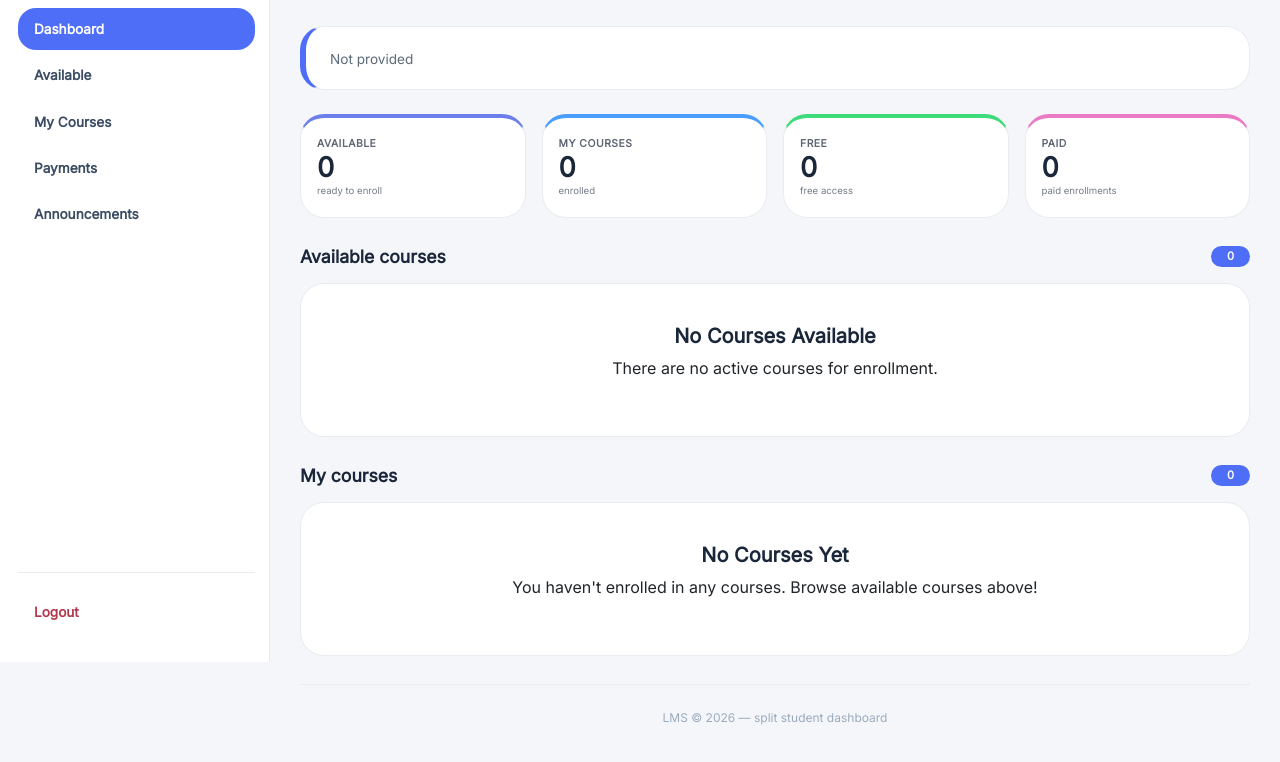
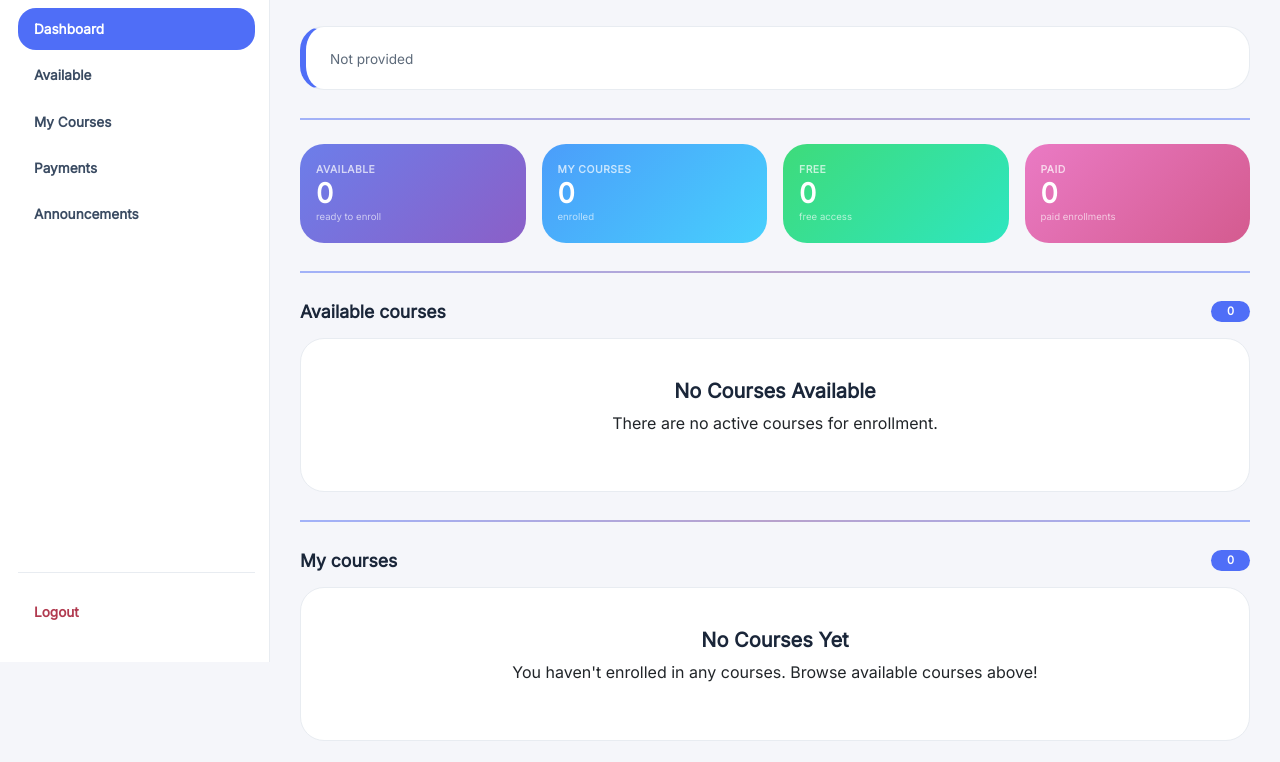
Before and after one commit to sakwasilas/smart-tech-lms, a Flask app: template templates/students/student_dashboard.html in a window 1280 px wide. Shown: the part 138-900 px from the top of the page. Before the commit the page ends 863 px from the top, so only its background shows below. Run offline with Flask 3, Linux system fonts and the light colour scheme; the template is opened without the code that fills it, so the values that code supplies are empty; some libraries are stand-ins or nearby versions.

Commit message:
modfied the background

```diff
--- a/templates/students/student_dashboard.html
+++ b/templates/students/student_dashboard.html
@@ -52,6 +52,14 @@
       background: linear-gradient(90deg, #4f6ef7, #7c4d9e, #4f6ef7);
       margin: 0;
       opacity: 1;
+    }
+
+    .hr-section {
+      border: none;
+      height: 2px;
+      background: linear-gradient(90deg, #4f6ef7, #7c4d9e, #4f6ef7);
+      margin: 28px 0 24px 0;
+      opacity: 0.5;
     }
 
     /* ----- split layout ----- */
@@ -155,20 +163,32 @@
     .stat-card .stat-label {
       font-size: 0.65rem; font-weight: 700; text-transform: uppercase;
       letter-spacing: 0.5px; opacity: 0.7;
-      color: #1a2639;
+      color: #ffffff;
     }
     .stat-card .stat-value {
       font-size: 1.7rem; font-weight: 800; line-height: 1.2;
-      color: #1a2639;
+      color: #ffffff;
     }
     .stat-card .stat-sub {
-      font-size: 0.6rem; opacity: 0.6; margin-top: 2px;
-      color: #1a2639;
+      font-size: 0.6rem; opacity: 0.8; margin-top: 2px;
+      color: rgba(255,255,255,0.8);
     }
-    .stat-card.purple { border-top: 4px solid #6c7eea; }
-    .stat-card.blue { border-top: 4px solid #4b9dfa; }
-    .stat-card.green { border-top: 4px solid #3edb7a; }
-    .stat-card.pink { border-top: 4px solid #ea7ac4; }
+    .stat-card.purple {
+      background: linear-gradient(135deg, #6c7eea, #8b5fc7);
+      border: none;
+    }
+    .stat-card.blue {
+      background: linear-gradient(135deg, #4b9dfa, #47d0fd);
+      border: none;
+    }
+    .stat-card.green {
+      background: linear-gradient(135deg, #3edb7a, #2ee6c0);
+      border: none;
+    }
+    .stat-card.pink {
+      background: linear-gradient(135deg, #ea7ac4, #d45b8f);
+      border: none;
+    }
 
     .profile-card {
       background: #ffffff;
@@ -382,6 +402,9 @@
       </div>
     </div>
 
+    <!-- ===== HR BEFORE STATS ===== -->
+    <hr class="hr-section" />
+
     <!-- stats -->
     <div class="row g-3 mb-3">
       <div class="col-md-3 col-6"><div class="stat-card purple fade-in"><div class="stat-label">Available</div><div class="stat-value">{{ courses|length }}</div><span class="stat-sub">ready to enroll</span></div></div>
@@ -389,6 +412,9 @@
       <div class="col-md-3 col-6"><div class="stat-card green fade-in"><div class="stat-label">Free</div><div class="stat-value">{{ my_courses|selectattr('course.is_free', 'equalto', true)|list|length }}</div><span class="stat-sub">free access</span></div></div>
       <div class="col-md-3 col-6"><div class="stat-card pink fade-in"><div class="stat-label">Paid</div><div class="stat-value">{{ my_courses|selectattr('course.is_free', 'equalto', false)|list|length }}</div><span class="stat-sub">paid enrollments</span></div></div>
     </div>
+
+    <!-- ===== HR BEFORE COURSES ===== -->
+    <hr class="hr-section" />
 
     <!-- available courses -->
     <div class="section-header">
@@ -429,6 +455,9 @@
         <div class="empty-state" style="grid-column:1/-1;"><h5>No Courses Available</h5><p>There are no active courses for enrollment.</p></div>
       {% endif %}
     </div>
+
+    <!-- ===== HR BEFORE MY COURSES ===== -->
+    <hr class="hr-section" />
 
     <!-- my courses -->
     <div class="section-header">
```
